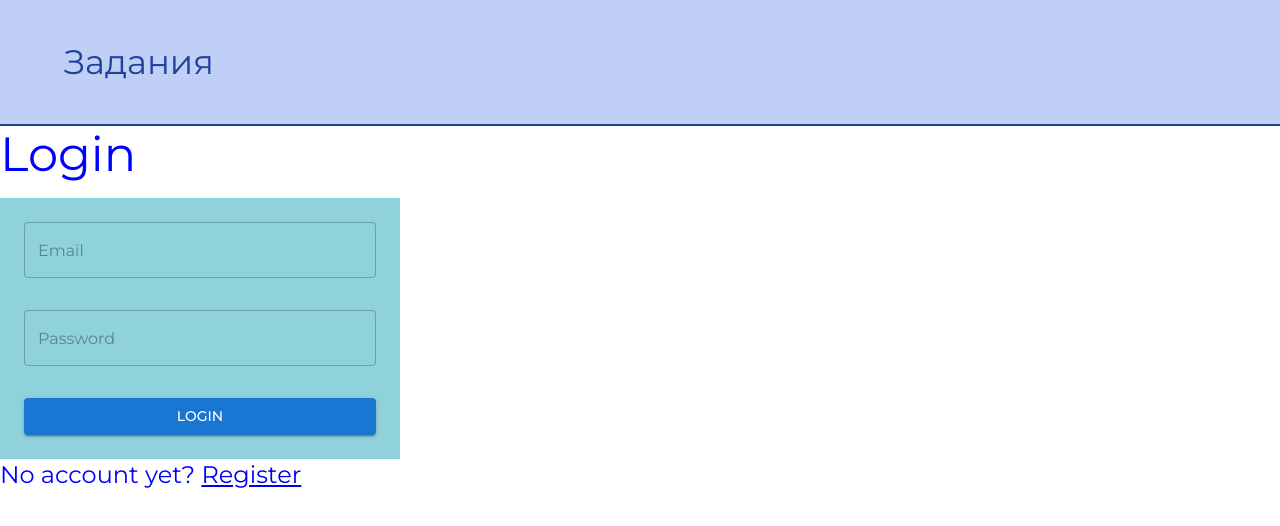
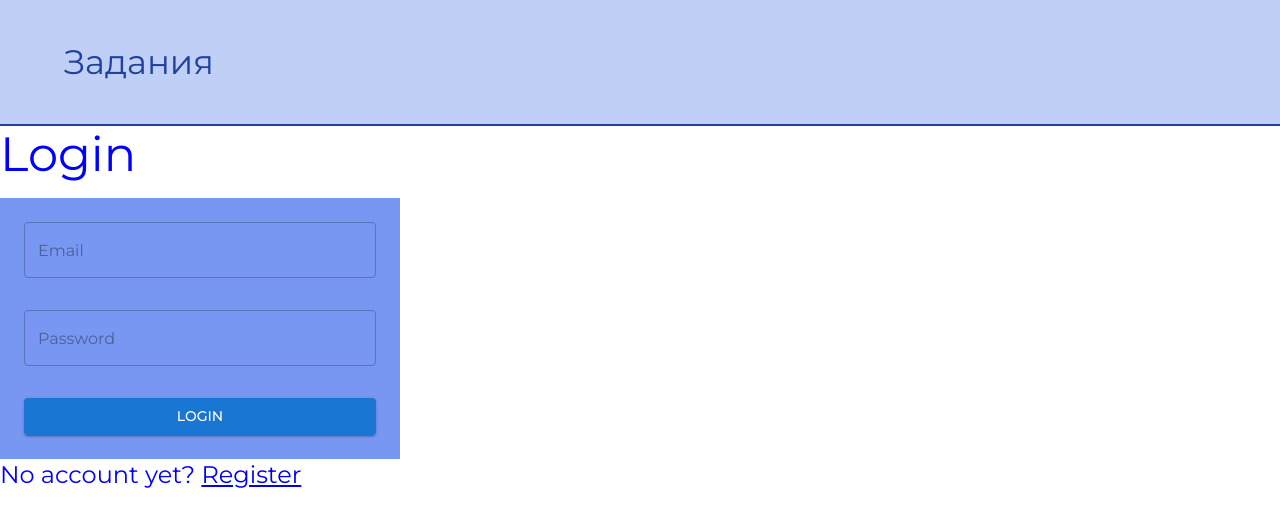
Before and after one commit to DEN21R/family-calendar, a React (Vite) app in the folder calendar_client/: page /dashboard in a window 1280 px wide. Shown: the top 526 px of the page. Built offline with nearby package versions, Linux system fonts and the light colour scheme; no server answers.

Commit message:
Update Login.jsx

```diff
--- a/calendar_client/src/pages/auth/Login.jsx
+++ b/calendar_client/src/pages/auth/Login.jsx
@@ -18,7 +18,7 @@ function Login() {
 
   useEffect(() => {
     if (token) {
-      navigate('/dashboard')
+      navigate('/calendar')
     }
   }, [token, navigate])
 
@@ -30,7 +30,7 @@ function Login() {
     try {
       const data = await authService.login(email, password)
       dispatch(setUser(data))
-      navigate('/dashboard')
+      navigate('/calendar')
     } catch (requestError) {
       dispatch(setError(requestError.response?.data?.error || 'Login failed'))
     }
@@ -45,7 +45,7 @@ function Login() {
         component="form"
         onSubmit={handleSubmit}
         sx={{
-          backgroundColor: '#8fd2db',
+          backgroundColor: '#7897f3',
           display: 'flex',
           flexDirection: 'column',
           p: 3,
```
